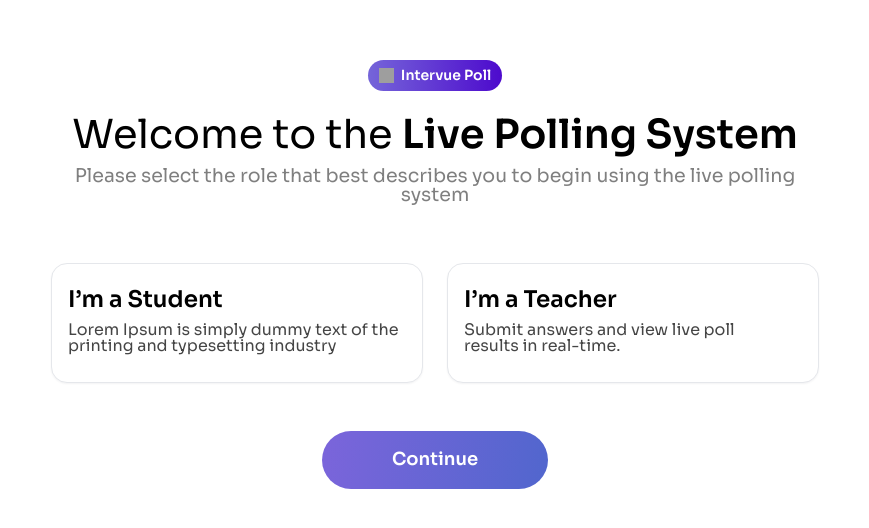
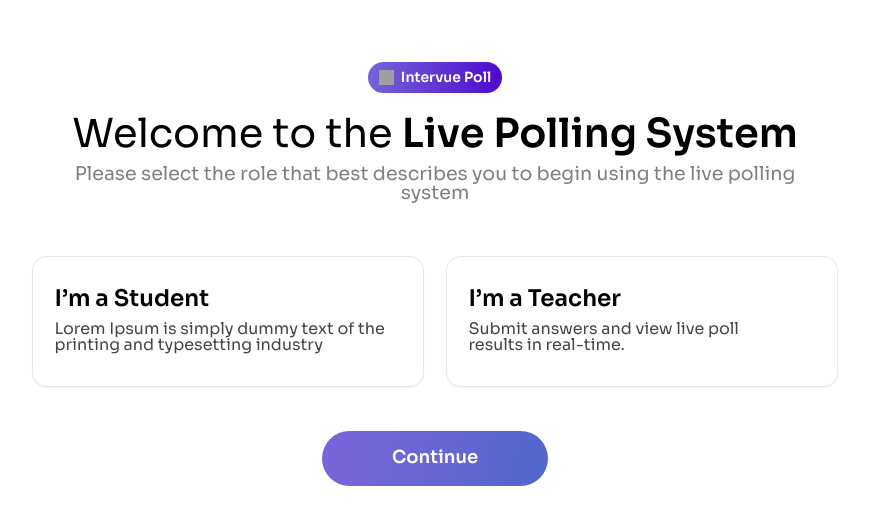
Before and after one commit to Lanthoiba2022/Live-Polling-System, a React app in the folder frontend/: page / in a window 1280 px wide. Shown: the part 126-654 px from the top of the page, without its empty margins (205-1074 px from the left). Built offline with nearby package versions, Linux system fonts and the light colour scheme; grey boxes are pictures that could not be loaded; the HTML template or start-up script is replaced by a standard one.

Commit message:
UI enhance

```diff
--- a/frontend/src/components/Landing.jsx
+++ b/frontend/src/components/Landing.jsx
@@ -28,7 +28,7 @@ export default function Landing() {
           Please select the role that best describes you to begin using the live polling system
         </p>
 
-        <div className="mt-12 grid grid-cols-1 md:grid-cols-2 gap-6 max-w-3xl mx-auto">
+        <div className="mt-12 grid grid-cols-1 md:grid-cols-2 gap-6 max-w-4xl mx-auto">
           <RoleCard
             title="I’m a Student"
             description="Lorem Ipsum is simply dummy text of the printing and typesetting industry"
@@ -66,7 +66,7 @@ function RoleCard({ title, description, selected, onClick, titleClass, descClass
     <button
       onClick={onClick}
       className={
-        'text-left w-full rounded-2xl p-4 bg-white border transition shadow-[0_1px_2px_rgba(16,24,40,0.05)] '+
+        'text-left w-full rounded-2xl p-6 bg-white border transition shadow-[0_1px_2px_rgba(16,24,40,0.05)] '+
         (selected
           ? 'border-[3px] border-[var(--primary-400)]'
           : 'border border-[var(--card-border)] hover:border-[var(--primary-300)]')
--- a/frontend/src/index.css
+++ b/frontend/src/index.css
@@ -23,6 +23,8 @@ body {
 
   /* Typography */
   font-family: 'Sora', system-ui, -apple-system, BlinkMacSystemFont, 'Segoe UI', Roboto, 'Helvetica Neue', Arial, sans-serif;
+  /* Set default scale to 90% */
+  font-size: 90%;
   --primary-300: #a5b4fc;
   --primary-400: #818cf8;
   --primary-500: #6366f1;
```
